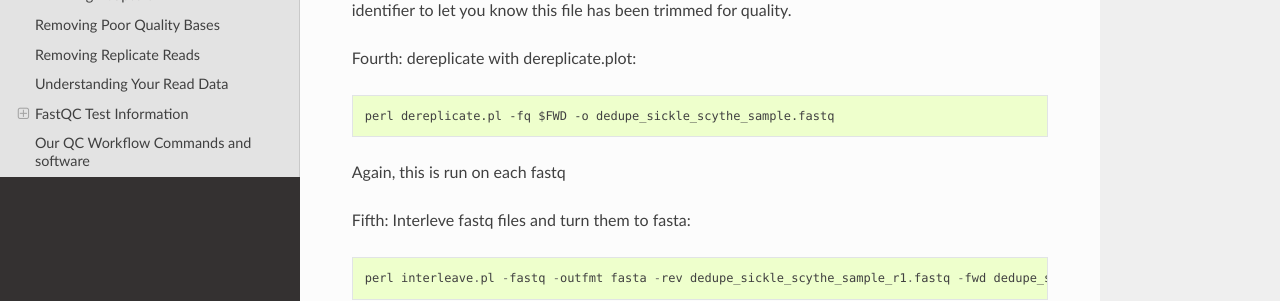
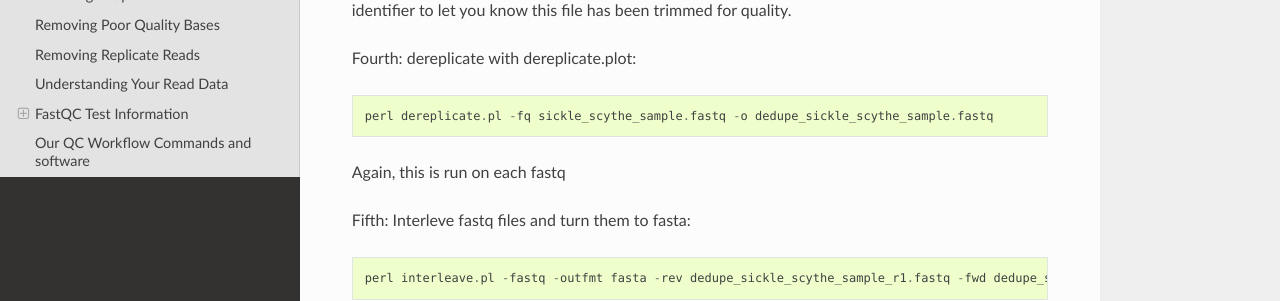
Before and after one commit to DenefLab/Computational-boot-camp, a Sphinx documentation site: the page built from docs/source/QualityControl.rst, in a window 1280 px wide and 900 px high, scrolled down 7937 px. Shown: the part 243-544 px from the top of the window. Built offline with Sphinx 7.4.7 and the Read the Docs theme 2.0.0, drawn with Linux system fonts in a browser that asks for light colours; formulas are drawn with MathJax 3.

Commit message:
fixed variable name

```diff
--- a/docs/source/QualityControl.rst
+++ b/docs/source/QualityControl.rst
@@ -171,7 +171,7 @@ trimmed for quality.
 Fourth: dereplicate with dereplicate.plot:
 ::
 
-  perl dereplicate.pl -fq $FWD -o dedupe_sickle_scythe_sample.fastq
+  perl dereplicate.pl -fq sickle_scythe_sample.fastq -o dedupe_sickle_scythe_sample.fastq
 
 Again, this is run on each fastq
 
```
